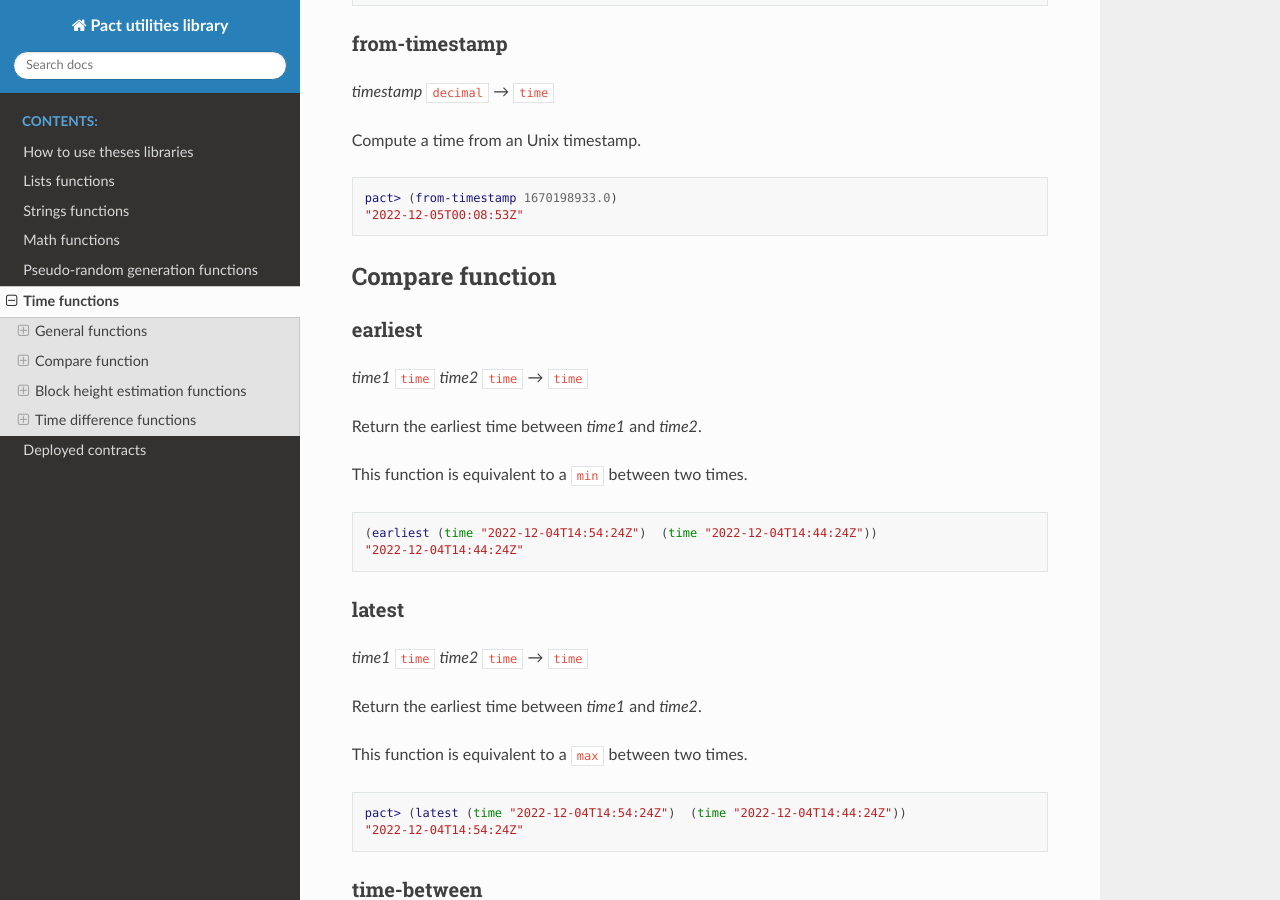
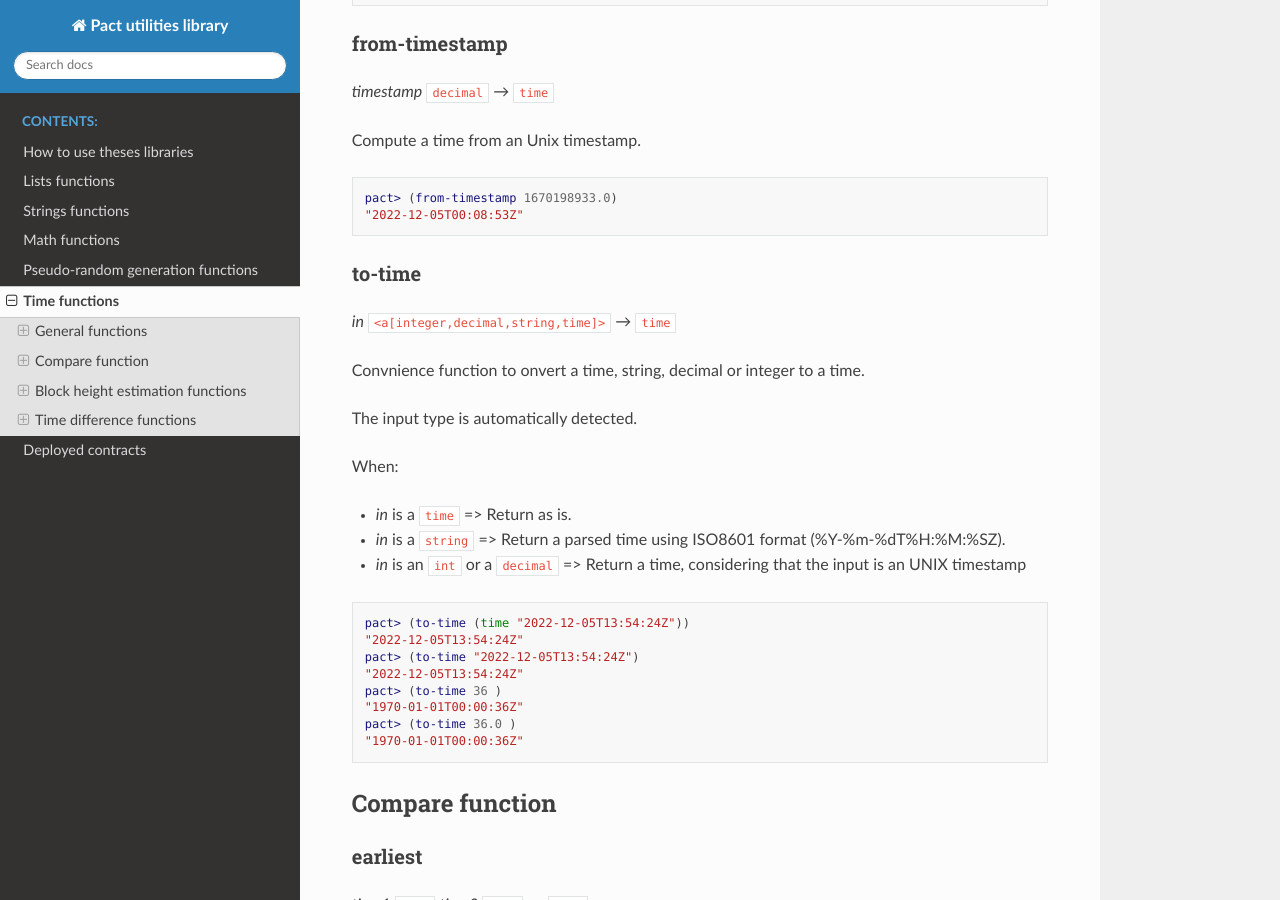
Before and after one commit to CryptoPascal31/pact-util-lib, a Sphinx documentation site: the page built from docs/source/util-time.rst, in a window 1280 px wide and 900 px high, scrolled down 1418 px. Built offline with Sphinx 7.4.7 and the Read the Docs theme 2.0.0, drawn with Linux system fonts in a browser that asks for light colours.

Commit message:
Add function to-time

```diff
--- a/docs/source/util-time.rst
+++ b/docs/source/util-time.rst
@@ -74,6 +74,35 @@ Compute a time from an Unix timestamp.
 
   pact> (from-timestamp 1670198933.0)
   "2022-12-05T00:08:53Z"
+
+
+to-time
+~~~~~~~
+*in* ``<a[integer,decimal,string,time]>`` *→* ``time``
+
+Convnience function to onvert a time, string, decimal or integer to a time.
+
+The input type is automatically detected.
+
+
+When:
+
+- *in* is a ``time`` => Return as is.
+- *in* is a ``string`` => Return a parsed time using  ISO8601 format (%Y-%m-%dT%H:%M:%SZ).
+- *in* is an ``int`` or a ``decimal`` => Return a time, considering that the input is an UNIX timestamp
+
+.. code:: lisp
+
+  pact> (to-time (time "2022-12-05T13:54:24Z"))
+  "2022-12-05T13:54:24Z"
+  pact> (to-time "2022-12-05T13:54:24Z")
+  "2022-12-05T13:54:24Z"
+  pact> (to-time 36 )
+  "1970-01-01T00:00:36Z"
+  pact> (to-time 36.0 )
+  "1970-01-01T00:00:36Z"
+
+
 
 
 Compare function
```
Also changed, not shown: README.md (+1 -0 lines), 2 other files.
